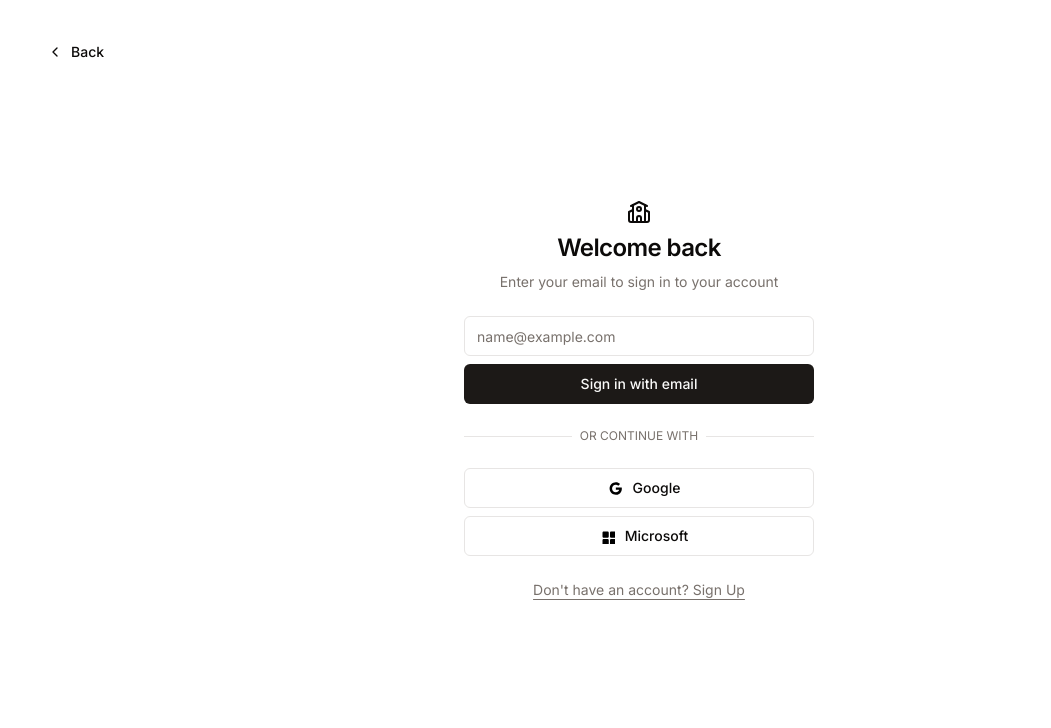
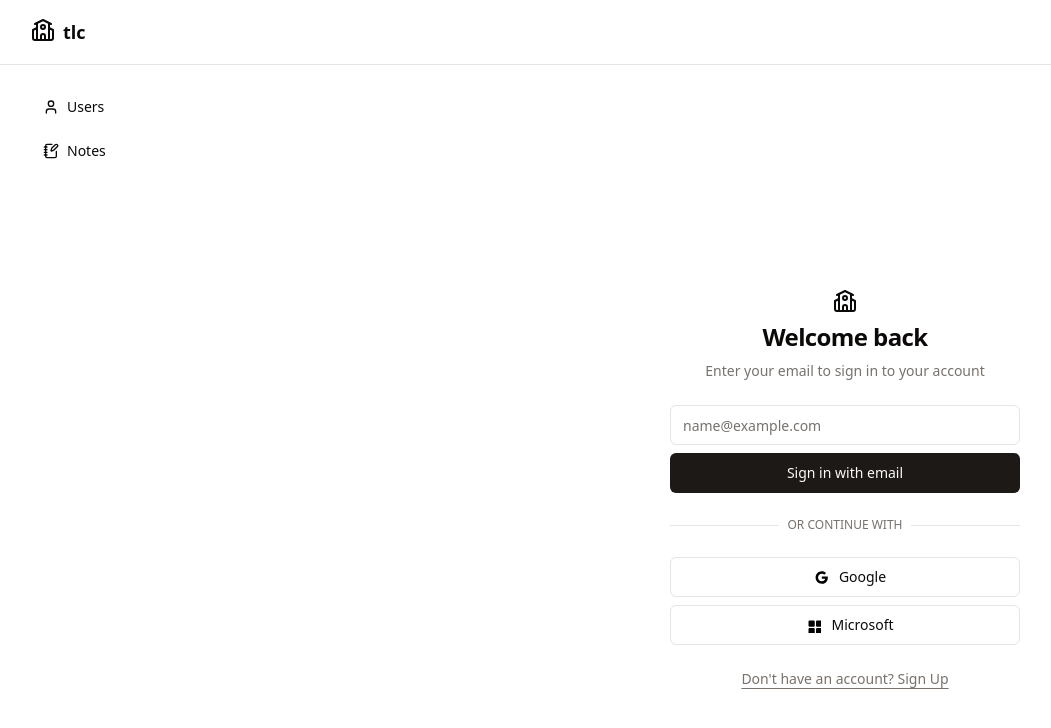
Before and after one commit to tjvonbr/edufile, a Next.js app: page /sign-in in a window 1280 px wide. Shown: the top 728 px of the page, without its empty margins (1-1052 px from the left). Built offline with nearby package versions, Linux system fonts and the light colour scheme.

Commit message:
dashboard layout

```diff
--- /dev/null
+++ b/src/app/hooks/use-lock-body.ts
@@ -0,0 +1,12 @@
+import * as React from "react";
+
+// @see https://usehooks.com/useLockBodyScroll
+export function useLockBody() {
+  React.useLayoutEffect((): (() => void) => {
+    const originalStyle: string = window.getComputedStyle(
+      document.body
+    ).overflow;
+    document.body.style.overflow = "hidden";
+    return () => (document.body.style.overflow = originalStyle);
+  }, []);
+}
--- a/src/app/layout.tsx
+++ b/src/app/layout.tsx
@@ -1,23 +1,47 @@
 import type { Metadata } from "next";
-import { Inter } from "next/font/google";
 import "./globals.css";
+import { Inter as FontSans } from "next/font/google";
+import { cn } from "@/lib/utils";
+import DashboardNav from "@/components/dashboard-nav";
+import { MainNavbar } from "@/components/main-nav";
+import { dashboardConfig } from "@/config/dashboard";
+import { Toaster } from "@/components/ui/toaster";
 
-const inter = Inter({ subsets: ["latin"] });
+const fontSans = FontSans({ subsets: ["latin"], variable: "--font-sans" });
 
 export const metadata: Metadata = {
-  title: "Create Next App",
-  description: "Generated by create next app",
+  title: "Quench Take Home",
+  description: "Take home assessment for Quench Project",
 };
 
 export default function RootLayout({
   children,
 }: Readonly<{
   children: React.ReactNode;
-  session: any;
 }>) {
   return (
-    <html lang="en">
-      <body className={inter.className}>{children}</body>
+    <html lang="en" suppressHydrationWarning>
+      <body
+        className={cn(
+          "min-h-screen bg-background font-sans antialiased",
+          fontSans.variable
+        )}
+      >
+        <div className="min-h-screen flex flex-col space-y-6">
+          <MainNavbar items={dashboardConfig.sidebarNav} />
+          <div className="container grid gap-4">
+            <div className="grid flex-1 gap-0 md:gap-6 md:grid-cols-[150px_1fr]">
+              <aside className="hidden w-[150px] flex-col md:flex">
+                <DashboardNav items={dashboardConfig.sidebarNav} />
+              </aside>
+              <main className="flex w-full flex-1 flex-col overflow-hidden">
+                {children}
+              </main>
+              <Toaster />
+            </div>
+          </div>
+        </div>
+      </body>
     </html>
   );
 }
--- /dev/null
+++ b/src/components/dashboard-nav.tsx
@@ -0,0 +1,43 @@
+"use client";
+
+import Link from "next/link";
+import { usePathname } from "next/navigation";
+import { cn } from "@/lib/utils";
+import { Icons } from "@/components/ui/icons";
+import { SidebarNavItem } from "@/config/dashboard";
+
+interface DashboardNavProps {
+  items: SidebarNavItem[];
+}
+
+export default function DashboardNav({ items }: DashboardNavProps) {
+  const path = usePathname();
+
+  if (!items?.length) {
+    return null;
+  }
+
+  return (
+    <nav className="grid items-start gap-2">
+      {items.map((item, index) => {
+        const Icon = Icons[item.icon as keyof typeof Icons];
+        return (
+          item.href && (
+            <Link key={index} href={item.disabled ? "/" : item.href}>
+              <span
+                className={cn(
+                  "group flex items-center rounded-md px-3 py-2 text-sm font-medium hover:bg-accent hover:text-accent-foreground",
+                  path === item.href ? "bg-accent" : "transparent",
+                  item.disabled && "cursor-not-allowed opacity-80"
+                )}
+              >
+                <Icon className="mr-2 h-4 w-4" />
+                <span>{item.title}</span>
+              </span>
+            </Link>
+          )
+        );
+      })}
+    </nav>
+  );
+}
--- /dev/null
+++ b/src/components/main-nav.tsx
@@ -0,0 +1,48 @@
+"use client";
+
+import Link from "next/link";
+import { useEffect, useState } from "react";
+import { Icons } from "@/components/ui/icons";
+import { SidebarNavItem } from "@/config/dashboard";
+import { MobileNav } from "@/components/mobile-nav";
+import { usePathname } from "next/navigation";
+
+interface MainNavbarProps {
+  children?: React.ReactNode;
+  items: SidebarNavItem[];
+}
+
+export function MainNavbar({ children, items }: MainNavbarProps) {
+  const [showMobileMenu, setShowMobileMenu] = useState(false);
+
+  const pathname = usePathname();
+
+  useEffect(() => {
+    setShowMobileMenu(false);
+  }, [pathname]);
+
+  return (
+    <header className="sticky top-0 z-40 border-b bg-background">
+      <div className="container w-full flex h-16 items-center justify-between py-4">
+        <Link
+          className="hidden md:flex items-start space-x-2 text-lg font-black"
+          href="/"
+        >
+          <Icons.logo />
+          <p>tlc</p>
+        </Link>
+        <button
+          className="flex items-center space-x-2 md:hidden"
+          onClick={() => setShowMobileMenu(!showMobileMenu)}
+        >
+          {showMobileMenu ? <Icons.close /> : <Icons.menu />}
+          <span className="font-bold">Menu</span>
+        </button>
+      </div>
+
+      {showMobileMenu && items && (
+        <MobileNav items={items}>{children}</MobileNav>
+      )}
+    </header>
+  );
+}
--- /dev/null
+++ b/src/components/mobile-nav.tsx
@@ -0,0 +1,53 @@
+import { SidebarNavItem } from "@/config/dashboard";
+import { cn } from "@/lib/utils";
+import Link from "next/link";
+import { useLockBody } from "@/app/hooks/use-lock-body";
+
+interface MobileNavProps {
+  children?: React.ReactNode;
+  items: SidebarNavItem[];
+}
+
+export function MobileNav({ children, items }: MobileNavProps) {
+  useLockBody();
+
+  return (
+    <div
+      className={cn(
+        "fixed inset-0 top-16 z-50 grid h-[calc(100vh-4rem)] grid-flow-row auto-rows-max overflow-auto p-6 pb-32 shadow-md animate-in slide-in-from-bottom-80 md:hidden"
+      )}
+    >
+      <div className="relative z-20 grid gap-6 rounded-md bg-popover p-4 text-popover-foreground shadow-md">
+        <Link href="/" className="flex items-center space-x-2">
+          <svg
+            width="28"
+            height="28"
+            viewBox="0 0 38 32"
+            fill="none"
+            xmlns="http://www.w3.org/2000/svg"
+          >
+            <path
+              d="M38 9.6C38 7.05392 36.9991 4.61212 35.2175 2.81177C33.4359 1.01143 31.0196 0 28.5 0H0V32H12.6667V19.2H18.9293L25.3333 32H38L31.596 19.2H28.5C31.0196 19.2 33.4359 18.1886 35.2175 16.3882C36.9991 14.5879 38 12.1461 38 9.6V9.6ZM12.6667 12.8V6.4H22.1667C23.0065 6.4 23.812 6.73714 24.4058 7.33726C24.9997 7.93737 25.3333 8.75131 25.3333 9.6C25.3333 10.4487 24.9997 11.2626 24.4058 11.8627C23.812 12.4629 23.0065 12.8 22.1667 12.8H12.6667Z"
+              className="fill-black"
+            />
+          </svg>
+        </Link>
+        <nav className="grid grid-flow-row auto-rows-max text-sm">
+          {items.map((item, index) => (
+            <Link
+              key={index}
+              href={item.disabled ? "#" : item.href}
+              className={cn(
+                "flex w-full items-center rounded-md p-2 text-sm font-medium hover:underline",
+                item.disabled && "cursor-not-allowed opacity-60"
+              )}
+            >
+              {item.title}
+            </Link>
+          ))}
+        </nav>
+        {children}
+      </div>
+    </div>
+  );
+}
--- a/src/components/ui/icons.tsx
+++ b/src/components/ui/icons.tsx
@@ -4,7 +4,6 @@ import {
   Check,
   ChevronLeft,
   ChevronRight,
-  Command,
   CreditCard,
   File,
   FileText,
@@ -13,8 +12,10 @@ import {
   Laptop,
   Loader2,
   LucideProps,
+  Menu,
   Moon,
   MoreVertical,
+  NotebookPen,
   Pizza,
   Plus,
   School,
@@ -29,6 +30,10 @@ import {
 
 export type Icon = LucideIcon;
 
+export interface LucideIcons {
+  [key: string]: LucideIcon;
+}
+
 export const Icons = {
   logo: School,
   close: X,
@@ -39,6 +44,8 @@ export const Icons = {
   post: FileText,
   page: File,
   media: Image,
+  menu: Menu,
+  notes: NotebookPen,
   settings: Settings,
   billing: CreditCard,
   ellipsis: MoreVertical,
--- /dev/null
+++ b/src/config/dashboard.ts
@@ -0,0 +1,47 @@
+import { LucideIcons } from "../components/ui/icons";
+
+export interface DashboardConfig {
+  sidebarNav: SidebarNavItem[];
+  secondaryNav: NavItem[];
+}
+
+export interface SidebarNavItem {
+  title: string;
+  href: string;
+  disabled?: boolean;
+  external?: boolean;
+  icon: keyof LucideIcons;
+}
+
+export interface NavItem {
+  title: string;
+  href: string;
+  disabled?: boolean;
+}
+
+export const dashboardConfig = {
+  sidebarNav: [
+    {
+      title: "Users",
+      href: "/",
+      icon: "user",
+      disabled: false,
+    },
+    {
+      title: "Notes",
+      href: "/notes",
+      icon: "notes",
+      disabled: false,
+    },
+  ],
+  secondaryNav: [
+    {
+      title: "Applications",
+      href: "/",
+    },
+    {
+      title: "Invitations",
+      href: "dashboard/invitations",
+    },
+  ],
+};
```
